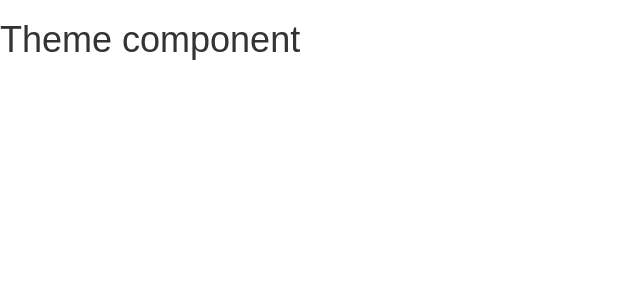
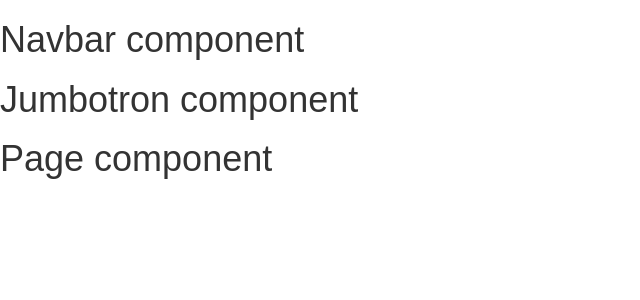
Before and after one commit to andrwsalcdo/react-bootstrap-example, a React (Create React App) app: page / in a window 1280 px wide. Shown: the top 300 px of the page, without its empty margins (0-640 px from the left). Built offline with nearby package versions, Linux system fonts and the light colour scheme.

Commit message:
add components layout: navbar, jumbotron, page

```diff
--- /dev/null
+++ b/src/components/Jumbotron.js
@@ -0,0 +1,9 @@
+import React from 'react'
+
+const Jumbotron = () => (
+    <div>
+        <h1>Jumbotron component</h1>
+    </div>
+)
+
+export default Jumbotron
--- /dev/null
+++ b/src/components/Navbar.js
@@ -0,0 +1,9 @@
+import React from 'react'
+
+const Navbar = () => (
+    <div>
+        <h1>Navbar component</h1>
+    </div>
+)
+
+export default Navbar
--- /dev/null
+++ b/src/components/Page.js
@@ -0,0 +1,9 @@
+import React from 'react'
+
+const Page = () => (
+    <div>
+        <h1>Page component</h1>
+    </div>
+)
+
+export default Page
--- a/src/components/Theme.js
+++ b/src/components/Theme.js
@@ -1,8 +1,14 @@
 import React from 'react'
+
+import Navbar from './Navbar'
+import Jumbotron from './Jumbotron'
+import Page from './Page'
 
 const Theme = () => (
     <div>
-        <h1>Theme component</h1>
+        <Navbar />
+        <Jumbotron />
+        <Page />
     </div>
 )
 
```
